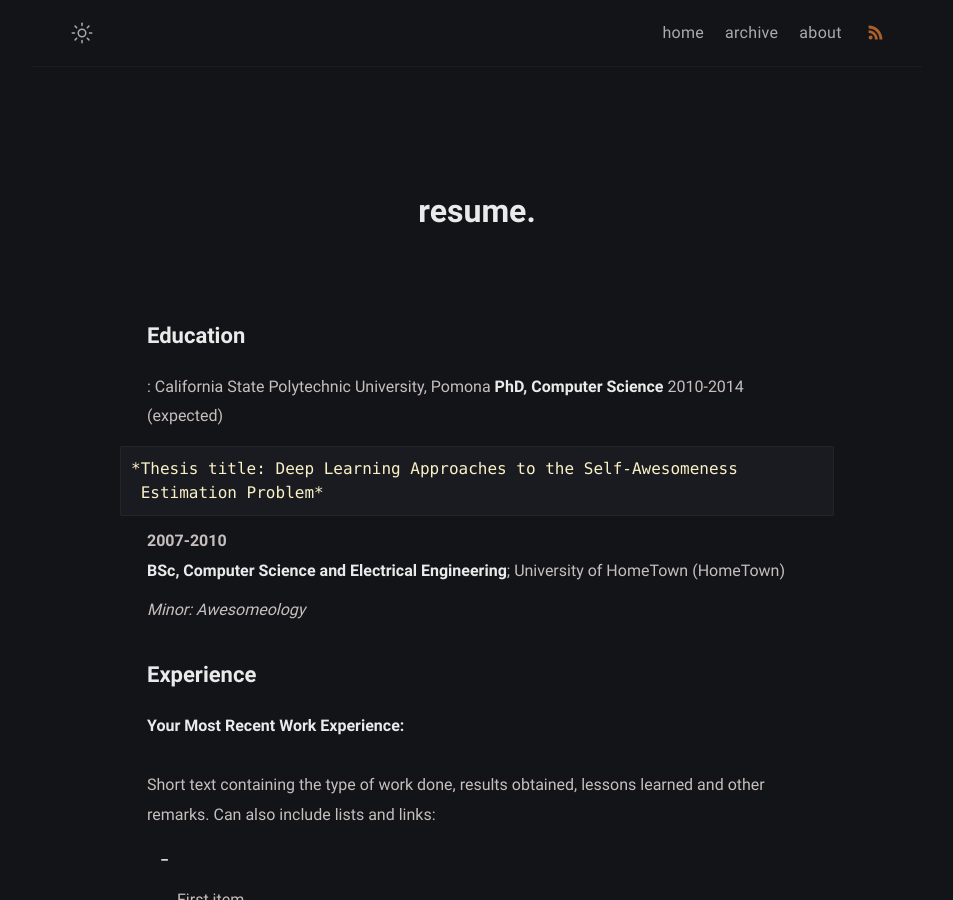
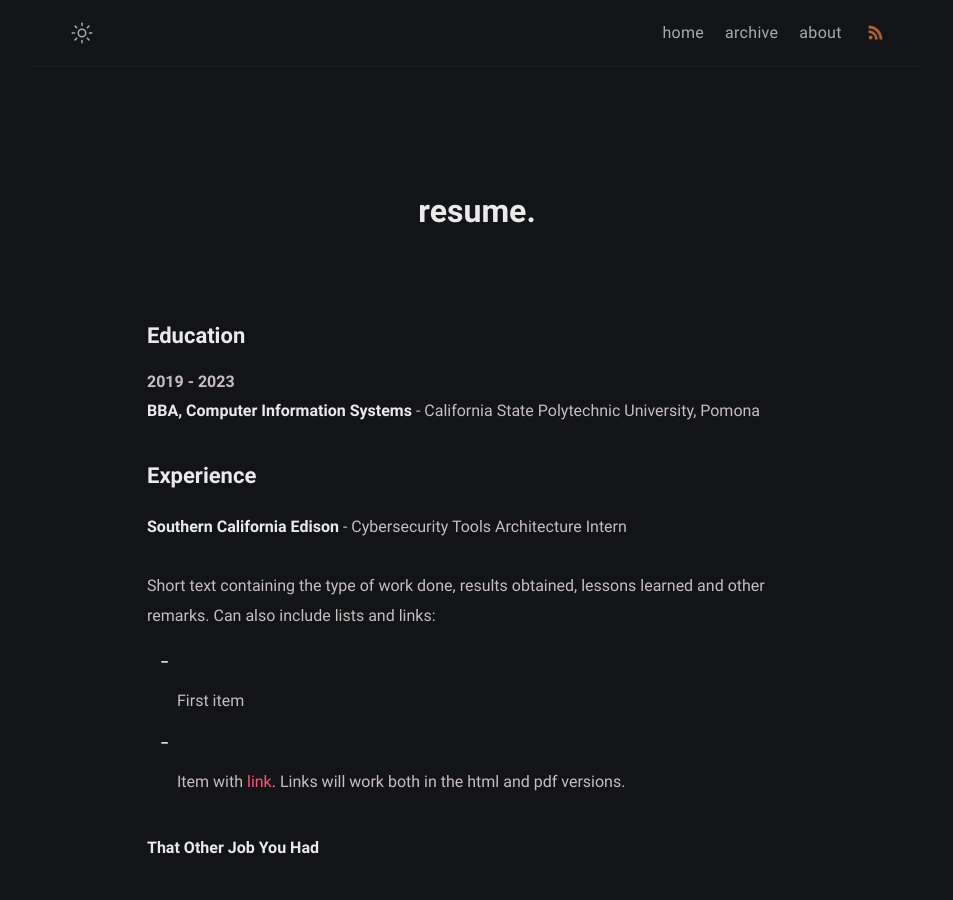
Before and after one commit to fyrworx4/old-fyrworx4.github.io, a Jekyll site: the page built from resume.md, in a window 1280 px wide and 900 px high. Shown: the whole window, without its empty margins (163-1116 px from the left). Built offline with Jekyll 4.4.1, drawn with Linux system fonts in a browser that asks for light colours.

Commit message:
Edited resume.md

```diff
--- a/resume.md
+++ b/resume.md
@@ -9,27 +9,20 @@ comments: false
 Education
 ---------
 
-:   California State Polytechnic University, Pomona **PhD, Computer Science**
-2010-2014 (expected)
+2019 - 2023
+:   **BBA, Computer Information Systems** - California State Polytechnic University, Pomona
 
-
-    *Thesis title: Deep Learning Approaches to the Self-Awesomeness
-     Estimation Problem*
-
-2007-2010
-:   **BSc, Computer Science and Electrical Engineering**; University of
-    HomeTown (HomeTown)
-
-    *Minor: Awesomeology*
 
 Experience
 ----------
 
-**Your Most Recent Work Experience:**
+**Southern California Edison** - Cybersecurity Tools Architecture Intern
 
 Short text containing the type of work done, results obtained,
 lessons learned and other remarks. Can also include lists and
 links:
+
+
 
 * First item
 
```
